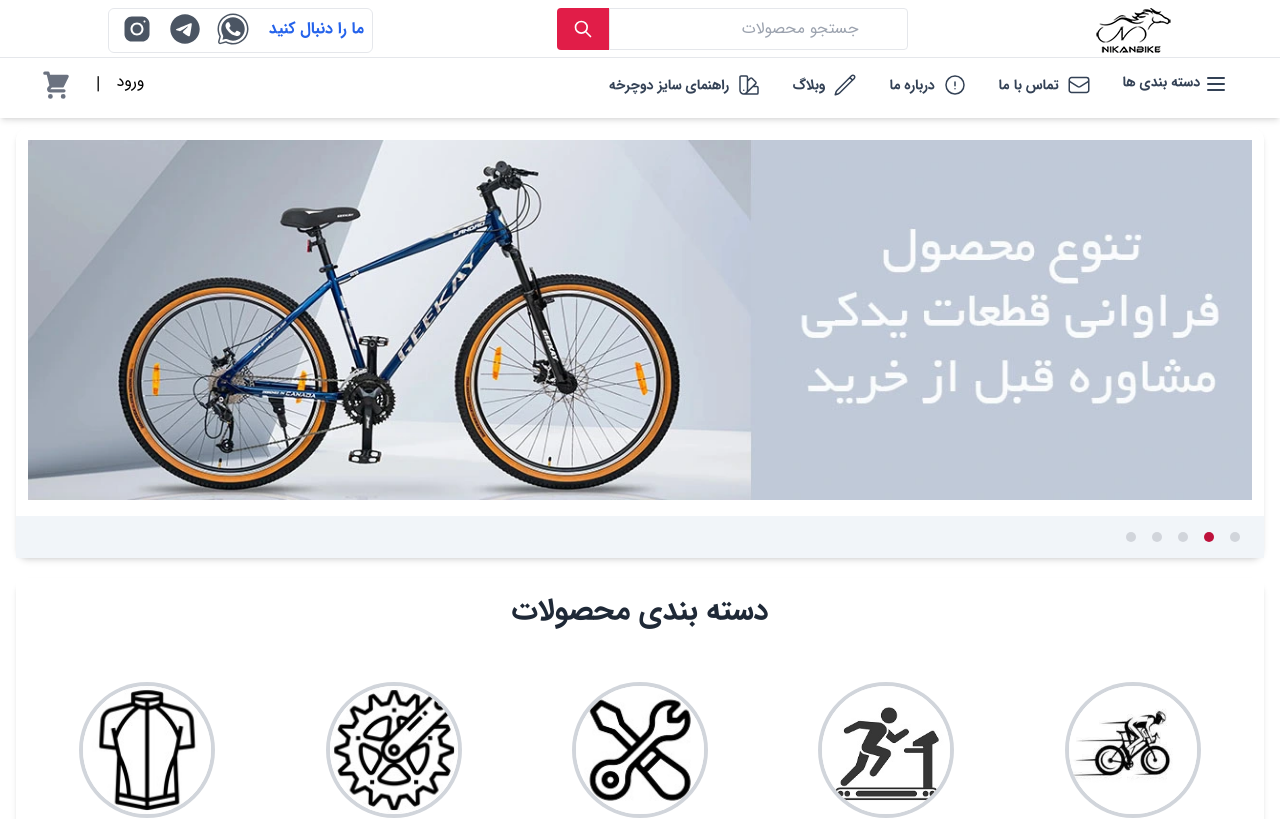
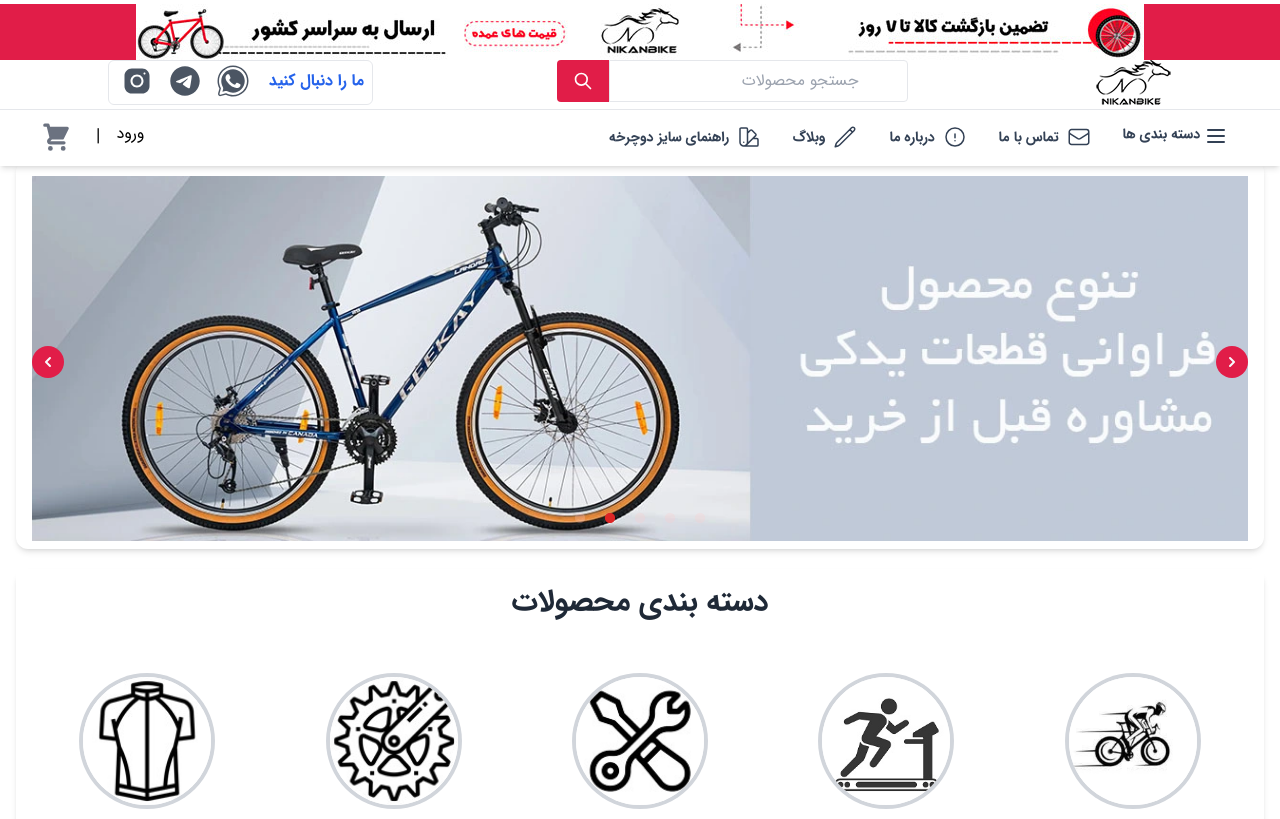
Before and after one commit to bitbab/nikan-deploy, a Next.js app: page / in a window 1280 px wide. Shown: the top 819 px of the page. Built offline with nearby package versions, Linux system fonts and the light colour scheme; no server answers; the database is empty.

Commit message:
4-add-topbanner-fix-banner-slider

```diff
--- /dev/null
+++ b/components/Banner.js
@@ -0,0 +1,78 @@
+import Slider from 'react-slick';
+import React from 'react';
+import { ChevronLeftIcon, ChevronRightIcon } from '@heroicons/react/solid';
+import Link from 'next/link';
+
+export default function Banner() {
+  const slides = [
+    {
+      imageUrl: '/img/banner/slide1.webp',
+      linkUrl: 'https://example.com/1'
+    },
+    {
+      imageUrl: '/img/banner/slide2.webp',
+      linkUrl: 'https://example.com/2'
+    },
+    {
+      imageUrl: '/img/banner/slide3.webp',
+      linkUrl: 'https://example.com/3'
+    },
+    {
+      imageUrl: '/img/banner/slide4.webp',
+      linkUrl: 'https://example.com/4'
+    },
+    {
+      imageUrl: '/img/banner/slide5.webp',
+      linkUrl: 'https://example.com/5'
+    }
+  ];
+
+  const settings = {
+    dots: true,
+    infinite: true,
+    speed: 500,
+    slidesToShow: 1,
+    slidesToScroll: 1,
+    autoplay: true,
+    prevArrow: <PrevArrow />,
+    nextArrow: <NextArrow />,
+  };
+
+  function PrevArrow(props) {
+    const { onClick } = props;
+    return (
+      <button
+        className="absolute top-1/2 -mt-4 left-0 w-8 h-8 bg-rose-600 rounded-full flex justify-center items-center focus:outline-none z-10"
+        onClick={onClick}
+      >
+        <ChevronLeftIcon className="w-5 h-5 text-slate-50" />
+      </button>
+    );
+  }
+  function NextArrow(props) {
+    const { onClick } = props;
+    return (
+      <button
+        className="absolute top-1/2 -mt-4 right-0 w-8 h-8 bg-rose-600 rounded-full flex justify-center items-center focus:outline-none z-10"
+        onClick={onClick}
+      >
+        <ChevronRightIcon className="w-5 h-5 text-slate-50" />
+      </button>
+    );
+  }
+  return (
+    <div className="container mx-auto mt-4 relative">
+      <Slider {...settings}>
+        {slides.map((slide, index) => (
+          <Link key={index} href={slide.linkUrl}>
+            <img
+              src={slide.imageUrl}
+              alt={`slide ${index + 1}`}
+              className="w-full h-auto"
+            />
+          </Link>
+        ))}
+      </Slider>
+    </div>
+  );
+}
--- a/components/BlogList.js
+++ b/components/BlogList.js
@@ -20,9 +20,9 @@ export default function BlogList() {
               <div className="absolute bottom-0 left-0 p-6">
                 <h2 className="text-xl font-semibold 5 text-white">تعویض ترمز دوچرخه</h2>
                 {/* <p className="text-base leading-4 text-white mt-2">Dive into minimalism</p> */}
-                <a href="javascript:void(0)" className="focus:outline-none focus:underline flex items-center mt-4 cursor-pointer text-white hover:text-gray-200 hover:underline">
+                <a href="/" className="focus:outline-none focus:underline flex items-center mt-4 cursor-pointer text-white hover:text-gray-200 hover:underline">
                <svg className="fill-stroke rotate-180" width="16" height="16" viewBox="0 0 16 16" fill="none" xmlns="http://www.w3.org/2000/svg">
-                  <path d="M5.75 12.5L10.25 8L5.75 3.5" stroke="currentColor" stroke-width="2" stroke-linecap="round" stroke-linejoin="round" />
+                  <path d="M5.75 12.5L10.25 8L5.75 3.5" stroke="currentColor" strokeWidth="2" strokeLinecap="round" strokeLinejoin="round" />
                 </svg>
                  <p className="pr-2 text-sm font-medium leading-none">خواندن بیشتر</p>
                              </a>
@@ -36,9 +36,9 @@ export default function BlogList() {
               <div className="absolute bottom-0 left-0 p-6">
                 <h2 className="text-xl font-semibold 5 text-white">10 نکته مهم برای دوچرخه‌سواری در پاییز</h2>
                 {/* <p className="text-base leading-4 text-white mt-2">Dive into minimalism</p> */}
-                <a href="javascript:void(0)" className="focus:outline-none focus:underline flex items-center mt-4 cursor-pointer text-white hover:text-gray-200 hover:underline">
+                <a href="/" className="focus:outline-none focus:underline flex items-center mt-4 cursor-pointer text-white hover:text-gray-200 hover:underline">
                <svg className="fill-stroke rotate-180" width="16" height="16" viewBox="0 0 16 16" fill="none" xmlns="http://www.w3.org/2000/svg">
-                  <path d="M5.75 12.5L10.25 8L5.75 3.5" stroke="currentColor" stroke-width="2" stroke-linecap="round" stroke-linejoin="round" />
+                  <path d="M5.75 12.5L10.25 8L5.75 3.5" stroke="currentColor" strokeWidth="2" strokeLinecap="round" strokeLinejoin="round" />
                 </svg>
                  <p className="pr-2 text-sm font-medium leading-none">خواندن بیشتر</p>
                              </a>
@@ -53,9 +53,9 @@ export default function BlogList() {
             <div className="absolute bottom-0 left-0 md:p-10 p-6">
               <h2 className="text-xl font-semibold 5 text-white">5 نکته اساسی برای رکاب زنی</h2>
               {/* <p className="text-base leading-4 text-white mt-2">Dive into minimalism</p> */}
-              <a href="javascript:void(0)" className="focus:outline-none focus:underline flex items-center mt-4 cursor-pointer text-white hover:text-gray-200 hover:underline">
+              <a href="/" className="focus:outline-none focus:underline flex items-center mt-4 cursor-pointer text-white hover:text-gray-200 hover:underline">
                <svg className="fill-stroke rotate-180" width="16" height="16" viewBox="0 0 16 16" fill="none" xmlns="http://www.w3.org/2000/svg">
-                  <path d="M5.75 12.5L10.25 8L5.75 3.5" stroke="currentColor" stroke-width="2" stroke-linecap="round" stroke-linejoin="round" />
+                  <path d="M5.75 12.5L10.25 8L5.75 3.5" stroke="currentColor" strokeWidth="2" strokeLinecap="round" strokeLinejoin="round" />
                 </svg>
                  <p className="pr-2 text-sm font-medium leading-none">خواندن بیشتر</p>
                              </a>
@@ -72,9 +72,9 @@ export default function BlogList() {
             <div className="absolute bottom-0 left-0 md:p-10 p-6">
               <h2 className="text-xl font-semibold 5 text-white">نحوه صحیح تنظیم کلاه ایمنی کودکان</h2>
               {/* <p className="text-base leading-4 text-white mt-2">Dive into minimalism</p> */}
-              <a href="javascript:void(0)" className="focus:outline-none focus:underline flex items-center mt-4 cursor-pointer text-white hover:text-gray-200 hover:underline">
+              <a href="/" className="focus:outline-none focus:underline flex items-center mt-4 cursor-pointer text-white hover:text-gray-200 hover:underline">
                <svg className="fill-stroke rotate-180" width="16" height="16" viewBox="0 0 16 16" fill="none" xmlns="http://www.w3.org/2000/svg">
-                  <path d="M5.75 12.5L10.25 8L5.75 3.5" stroke="currentColor" stroke-width="2" stroke-linecap="round" stroke-linejoin="round" />
+                  <path d="M5.75 12.5L10.25 8L5.75 3.5" stroke="currentColor" strokeWidth="2" strokeLinecap="round" strokeLinejoin="round" />
                 </svg>
                  <p className="pr-2 text-sm font-medium leading-none">خواندن بیشتر</p>
                              </a>
@@ -90,9 +90,9 @@ export default function BlogList() {
               <div className="absolute bottom-0 left-0 p-6">
                 <h2 className="text-xl font-semibold 5 text-white">توصیه هایی برای رکاب زنی در دوران بارداری</h2>
                 {/* <p className="text-base leading-4 text-white mt-2">Dive into minimalism</p> */}
-                <a href="javascript:void(0)" className="focus:outline-none focus:underline flex items-center mt-4 cursor-pointer text-white hover:text-gray-200 hover:underline">
+                <a href="/" className="focus:outline-none focus:underline flex items-center mt-4 cursor-pointer text-white hover:text-gray-200 hover:underline">
                <svg className="fill-stroke rotate-180" width="16" height="16" viewBox="0 0 16 16" fill="none" xmlns="http://www.w3.org/2000/svg">
-                  <path d="M5.75 12.5L10.25 8L5.75 3.5" stroke="currentColor" stroke-width="2" stroke-linecap="round" stroke-linejoin="round" />
+                  <path d="M5.75 12.5L10.25 8L5.75 3.5" stroke="currentColor" strokeWidth="2" strokeLinecap="round" strokeLinejoin="round" />
                 </svg>
                  <p className="pr-2 text-sm font-medium leading-none">خواندن بیشتر</p>
                              </a>
@@ -106,9 +106,9 @@ export default function BlogList() {
               <div className="absolute bottom-0 left-0 p-6">
                 <h2 className="text-xl font-semibold 5 text-white">چگونه دوچرخه سواری را شروع کنیم؟</h2>
                 {/* <p className="text-base leading-4 text-white mt-2">Dive into minimalism</p> */}
-                <a href="javascript:void(0)" className="focus:outline-none focus:underline flex items-center mt-4 cursor-pointer text-white hover:text-gray-200 hover:underline">
+                <a href="/" className="focus:outline-none focus:underline flex items-center mt-4 cursor-pointer text-white hover:text-gray-200 hover:underline">
                <svg className="fill-stroke rotate-180" width="16" height="16" viewBox="0 0 16 16" fill="none" xmlns="http://www.w3.org/2000/svg">
-                  <path d="M5.75 12.5L10.25 8L5.75 3.5" stroke="currentColor" stroke-width="2" stroke-linecap="round" stroke-linejoin="round" />
+                  <path d="M5.75 12.5L10.25 8L5.75 3.5" stroke="currentColor" strokeWidth="2" strokeLinecap="round" strokeLinejoin="round" />
                 </svg>
                  <p className="pr-2 text-sm font-medium leading-none">خواندن بیشتر</p>
                              </a>
--- a/components/LayoutIndex.js
+++ b/components/LayoutIndex.js
@@ -16,10 +16,11 @@ import ModalMenu from 'components/ModalMenu';
 import MainNav from './MainNav';
 import Social from './Social';
 import TabMenu from './TabMenu';
-import Slider from './Sliders';
+import Banner from './Banner';
 import CategoryList from './CategoryList';
 import BlogList from './BlogList';
 import Footer from './Footer';
+import TopHeaderBanner from './TopHeaderBanner';
 
 export default function Layout({ title, children }) {
   const { status, data: session } = useSession();
@@ -51,10 +52,12 @@ export default function Layout({ title, children }) {
         <link rel="icon" href="/favicon.ico" />
       </Head>
       <ToastContainer position="bottom-center" limit={1} />
+
       <div className="flex min-h-screen flex-col justify-between">
         {/* this is a parent of all components */}
-        <header className="container mb-24 m-auto">
-          <nav className="flex flex-col py-2  bg-white/80 backdrop-blur-md shadow-md w-full fixed top-0 left-0 right-0 z-10">
+        <header className="container mb-16 md:mb-32  m-auto">
+          <nav className="flex flex-col py-1  bg-white/80 backdrop-blur-md shadow-md w-full fixed top-0 left-0 right-0 z-20">
+          <TopHeaderBanner imageUrl="/img/banner/top.jpg" linkUrl="/shop" />
             <div className="container flex  justify-around w-full mb-1">
               <Link href="/">
                 <img className="" src="/img/logo/logo50.png" alt="نیکان بایک" />
@@ -90,7 +93,7 @@ export default function Layout({ title, children }) {
             </div>
 
             <hr className="hidden md:block" />
-            <div className=" container hidden md:flex md:justify-around  md:w-full md:mt-1 md:items-center">
+            <div className=" container hidden  md:flex md:justify-around  md:w-full md:mt-1 md:items-center">
               <div className="container mx-auto px-4 flex  items-center justify-between">
                 <nav>
                   <ul className="flex items-center justify-center font-semibold">
@@ -318,7 +321,7 @@ export default function Layout({ title, children }) {
         </header>
         <main className=" grid grid-cols-1 container px-4 mt-8 m-auto">
           <div className="mb-5 shadow-md  rounded-xl">
-            <Slider />
+            <Banner />
           </div>
           <div className="mb-5 shadow-md  rounded-xl">
             <CategoryList />
@@ -340,7 +343,7 @@ export default function Layout({ title, children }) {
             <BlogList />
           </div>
         </main>
-      <Footer/>
+        <Footer />
       </div>
     </>
   );
--- a/components/MainNav.js
+++ b/components/MainNav.js
@@ -1,19 +1,10 @@
-
 import Link from 'next/link';
 
-
 function MainNav() {
-
-
   return (
-
     <div>
       <ul className="flex">
-
-        <li
-          className="flex px-2 py-2 -mb-px text-center text-slate-700 bg-transparent border-b-4 border-transparent sm:px-4 -px-1 dark:text-white whitespace-nowrap cursor-base focus:outline-none hover:border-rose-700 hover:text-blue-600"
-
-        >
+        <li className="flex px-2 py-2 -mb-px text-center text-slate-700 bg-transparent border-b-4 border-transparent sm:px-4 -px-1 dark:text-white whitespace-nowrap cursor-base focus:outline-none hover:border-rose-700 hover:text-blue-600">
           <Link href="/contact" className="flex justify-center ">
             <div className="ml-2 w-6 h-6 ">
               <svg
@@ -36,13 +27,9 @@ function MainNav() {
             </div>
           </Link>
         </li>
-        <li
-          className="flex px-2 py-2 -mb-px text-center text-slate-700 bg-transparent border-b-4 border-transparent sm:px-4 -px-1 dark:text-white whitespace-nowrap cursor-base focus:outline-none hover:border-rose-700 hover:text-blue-600"
-          // ={handleMenuClick}
-        >
+        <li className="flex px-2 py-2 -mb-px text-center text-slate-700 bg-transparent border-b-4 border-transparent sm:px-4 -px-1 dark:text-white whitespace-nowrap cursor-base focus:outline-none hover:border-rose-700 hover:text-blue-600">
           <Link href="/about" className="flex justify-center ">
             <div className=" w-6 h-6 ml-2">
-              {/* <img src="/img/icons/icons8-about-us-58.png" /> */}
               <svg
                 xmlns="http://www.w3.org/2000/svg"
                 fill="none"
@@ -63,10 +50,7 @@ function MainNav() {
             </div>
           </Link>
         </li>
-        <li
-          className="flex px-2 py-2 -mb-px text-center text-slate-700 bg-transparent border-b-4 border-transparent sm:px-4 -px-1 dark:text-white whitespace-nowrap cursor-base focus:outline-none hover:border-rose-700 hover:text-blue-600"
-          // ={handleMenuClick}
-        >
+        <li className="flex px-2 py-2 -mb-px text-center text-slate-700 bg-transparent border-b-4 border-transparent sm:px-4 -px-1 dark:text-white whitespace-nowrap cursor-base focus:outline-none hover:border-rose-700 hover:text-blue-600">
           <Link href="/blog" className="flex justify-center ">
             <div className="w-6 h-6 ml-2">
               <svg
@@ -89,10 +73,7 @@ function MainNav() {
             </div>
           </Link>
         </li>
-        <li
-          className="flex px-2 py-2 -mb-px text-center text-slate-700 bg-transparent border-b-4 border-transparent sm:px-4 -px-1 dark:text-white whitespace-nowrap cursor-base focus:outline-none hover:border-rose-700 hover:text-blue-600"
-          // ={handleMenuClick}
-        >
+        <li className="flex px-2 py-2 -mb-px text-center text-slate-700 bg-transparent border-b-4 border-transparent sm:px-4 -px-1 dark:text-white whitespace-nowrap cursor-base focus:outline-none hover:border-rose-700 hover:text-blue-600">
           <Link href="/size-guide" className="flex justify-center ">
             <div className="w-6 h-6 ml-2">
               <svg
@@ -111,15 +92,12 @@ function MainNav() {
               </svg>
             </div>
             <div>
-              {' '}
               <span className="text-sm">راهنمای سایز دوچرخه</span>
-            </div>{' '}
+            </div>
           </Link>
         </li>
       </ul>
-
     </div>
-
   );
 }
 
--- a/components/Sliders.js
+++ /dev/null
@@ -1,76 +0,0 @@
-import { useState, useEffect } from 'react';
-
-export default function Sliders() {
-  const slides = [
-    {
-      image: '/img/banner/slide1.webp',
-      title: 'First slide label',
-      description:
-        'Some representative placeholder content for the first slide.',
-    },
-    {
-      image: '/img/banner/slide2.webp',
-      title: 'Second slide label',
-      description:
-        'Some representative placeholder content for the second slide.',
-    },
-    {
-      image: '/img/banner/slide3.webp',
-      title: 'Third slide label',
-      description:
-        'Some representative placeholder content for the third slide.',
-    },
-    {
-      image: '/img/banner/slide4.webp',
-      title: 'Fourth slide label',
-      description:
-        'Some representative placeholder content for the fourth slide.',
-    },
-    {
-      image: '/img/banner/slide5.webp',
-      title: 'Fifth slide label',
-      description:
-        'Some representative placeholder content for the fifth slide.',
-    },
-  ];
-
-  const [activeIndex, setActiveIndex] = useState(0);
-
-  useEffect(() => {
-    const interval = setInterval(() => {
-      setActiveIndex((activeIndex + 1) % slides.length);
-    }, 5000); // change the time interval to your desired autoplay speed
-    return () => clearInterval(interval);
-  }, [activeIndex, slides.length]);
-
-  return (
-    <div className="flex flex-col justify-center items-center">
-      <div className="relative w-60 h-24 sm:h-80 lg:h-96 max-w-7xl max-h-96 sm:w-full">
-        {slides.map((slide, index) => (
-          <img
-            key={index}
-            className={`absolute top-0 h-24 w-80 max-w-7xl max-h-96 sm:w-full sm:h-full p-3 rounded-md transition-opacity duration-1000 ${
-              index === activeIndex ? 'opacity-100' : 'opacity-0'
-            }`}
-            style={{ zIndex: index === activeIndex ? 1 : 0 }}
-            src={slide.image}
-            alt={slide.title}
-          />
-        ))}
-      </div>
-      <div className="flex justify-between items-center w-full py-2 md:py-4 mt-1 px-4 bg-slate-100">
-        <div className="flex items-center">
-          {slides.map((_, index) => (
-            <button
-              key={index}
-              onClick={() => setActiveIndex(index)}
-              className={`h-2.5 w-2.5 rounded-full mx-2 focus:outline-none ${
-                index === activeIndex ? 'bg-rose-700' : 'bg-gray-300'
-              }`}
-            ></button>
-          ))}
-        </div>
-      </div>
-    </div>
-  );
-}
--- /dev/null
+++ b/components/TopHeaderBanner.js
@@ -0,0 +1,15 @@
+import Link from 'next/link';
+import React from 'react';
+
+const TopHeaderBanner = ({ imageUrl, linkUrl }) => {
+
+  return (
+    <div className="bg-rose-600 ">
+      <Link href={linkUrl}>
+        <img src={imageUrl} className="mx-auto " />
+      </Link>
+    </div>
+  );
+};
+
+export default TopHeaderBanner;
--- a/package.json
+++ b/package.json
@@ -26,7 +26,9 @@
     "react-chartjs-2": "^5.2.0",
     "react-dom": "18.2.0",
     "react-hook-form": "^7.43.0",
-    "react-toastify": "^9.1.1"
+    "react-slick": "^0.29.0",
+    "react-toastify": "^9.1.1",
+    "slick-carousel": "^1.8.1"
   },
   "devDependencies": {
     "@types/react": "^18.0.27",
--- a/src/pages/_app.js
+++ b/src/pages/_app.js
@@ -1,3 +1,7 @@
+// this 2 css is for banner slider and can delete if unwanted
+import 'slick-carousel/slick/slick.css';
+import 'slick-carousel/slick/slick-theme.css';
+// the main css file
 import '@/styles/globals.css';
 import { SessionProvider, useSession } from 'next-auth/react';
 import { StoreProvider } from 'utils/Store';
--- a/src/styles/globals.css
+++ b/src/styles/globals.css
@@ -52,7 +52,19 @@ textarea {
 iframe {
   overflow: hidden;
 }
+.slick-dots {
+  bottom: 20px;
+}
 
+.slick-dots li button:before {
+  color: #fecaca;
+  font-size: 12px;
+}
+
+.slick-dots li.slick-active button:before {
+  color: #dc2626;
+  opacity: 1;
+}
 
 /* .active-slide {
   animation-name: slide-in;
```
Also changed, not shown: public/img/banner/top.jpg (added), 1 other file (tests, documents, lock files or other folders).
